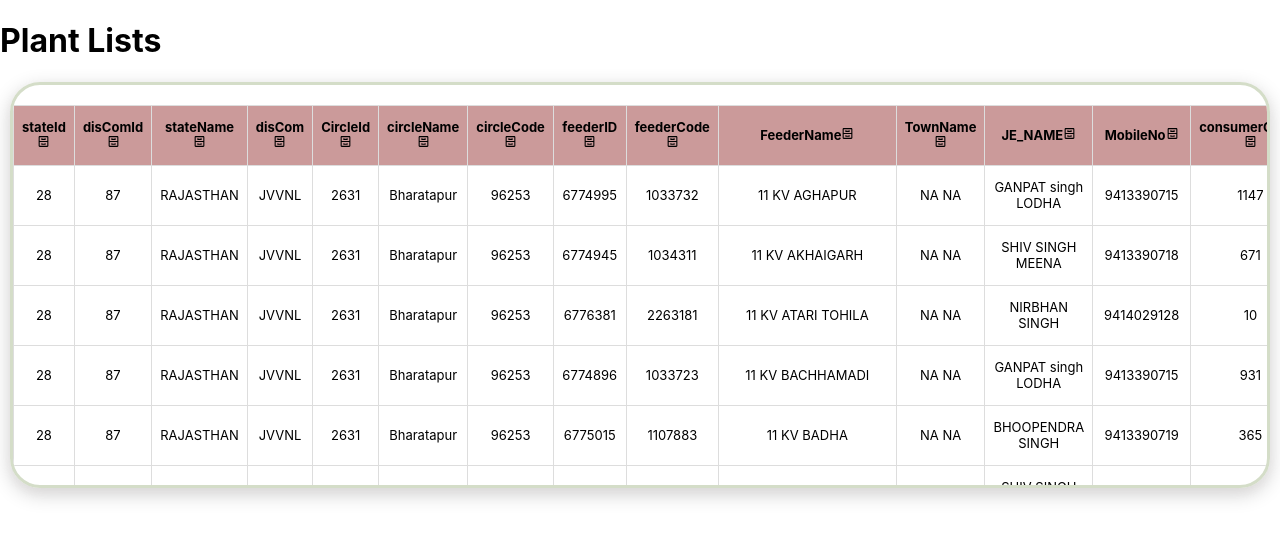
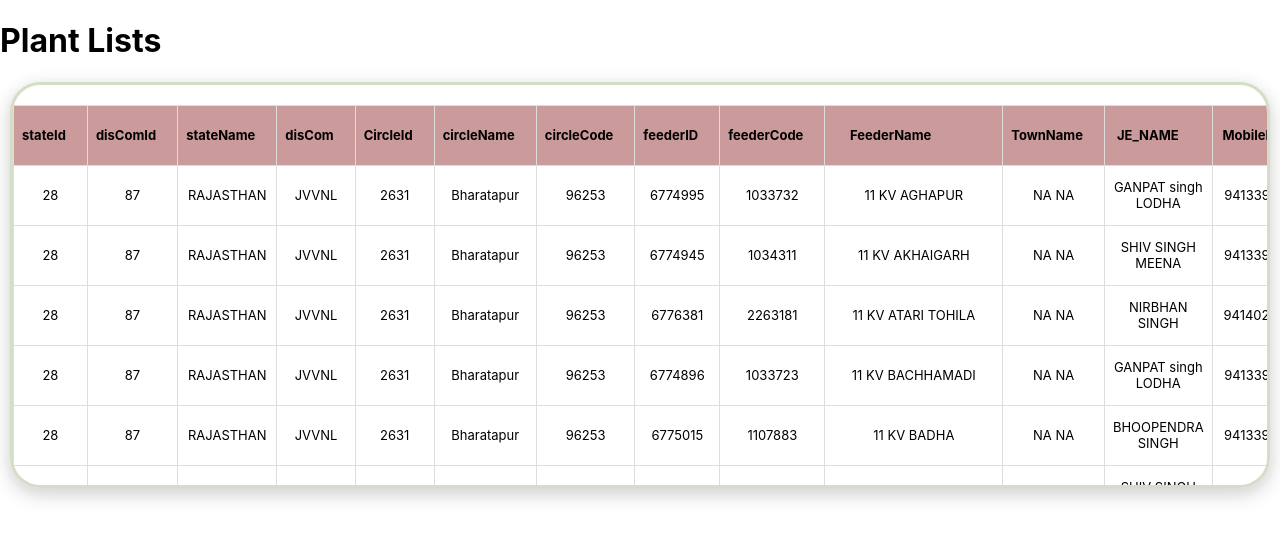
Before and after one commit to jagdish4501/react_dynamic_table, a React (Create React App) app: page / in a window 1280 px wide. Shown: the top 538 px of the page. Built offline with nearby package versions, Linux system fonts and the light colour scheme.

Commit message:
all function working in best way

```diff
--- a/src/Prompt.js
+++ b/src/Prompt.js
@@ -32,7 +32,7 @@ const Prompt = ({ states, data, setData, setClicketColumn }) => {
             setClicketColumn(null)
             updatedData = data.filter(item => {
                 for (const key in item) {
-                    if (key === column && item[key] === value) {
+                    if (key === column && item[key].toString() === value) {
                         return true;
                     }
                 }
--- a/src/Table.js
+++ b/src/Table.js
@@ -17,7 +17,7 @@ const DynamicTable = ({ data }) => {
     };
     const handlePopUpControl = (column) => {
         const arr = colum_data(column)
-        setStates(arr);
+        setStates(arr)
         setSortedData(data)
         clickedColumn === column ? setClickedColumn(null) : setClickedColumn(column);
     };
@@ -71,9 +71,6 @@ const DynamicTable = ({ data }) => {
     }, [clickedColumn]);
     //***************************
 
-    //on component updatedData
-
-    //************ */
 
 
     return (
@@ -82,12 +79,19 @@ const DynamicTable = ({ data }) => {
 
                 <tr className="fixed-header">
                     {columns.map((column) => (
-                        <th key={column}>
-                            <span onClick={() => handleSortOnClick(column)} >{column}</span>
-                            <BiCabinet onClick={() => handlePopUpControl(column)} />
-                            {sortColumn === column && order === 'asc' && <AiOutlineArrowUp />}
-                            {sortColumn === column && order === 'desc' && <AiOutlineArrowDown />}
-                            {clickedColumn != null && clickedColumn === column && <Prompt states={states} data={sortedData} setData={setSortedData} setClicketColumn={setClickedColumn} />}
+                        <th key={column} className="table-header">
+                            <div style={{ display: 'flex', justifyContent: 'space-around' }}>
+                                <span onClick={() => handleSortOnClick(column)} >
+                                    {column}
+
+                                </span>
+                                {sortColumn === column && order === 'asc' && <AiOutlineArrowUp />}
+                                {sortColumn === column && order === 'desc' && <AiOutlineArrowDown />}
+                                <span className="popup-container">
+                                    <BiCabinet onClick={() => handlePopUpControl(column)} />
+                                </span>
+                                {clickedColumn != null && clickedColumn === column && <Prompt states={states} data={sortedData} setData={setSortedData} setClicketColumn={setClickedColumn} />}
+                            </div>
                         </th>
 
                     ))}
--- a/src/css/Table.css
+++ b/src/css/Table.css
@@ -7,13 +7,15 @@
 .dynamic-table tr{
   height: 60px;
 }
-
-.dynamic-table th{
+.table-header {
+  position: relative;
   padding: 8px;
   text-align: center;
   border: 1px solid #ddd;
   font-size: small;
 }
+
+
 .dynamic-table td {
   padding: 8px;
   text-align: center;
@@ -21,12 +23,19 @@
   font-size: small;
 }
 
-.dynamic-table th {
-  position: relative;
-  cursor: pointer;
-}
 .fixed-header{
   position: sticky;
   top: 0;
   background-color: #cb9a9a;
 }
+
+.popup-container {
+  opacity: 0;
+  /* pointer-events: none; */
+}
+
+
+.table-header:hover .popup-container {
+  opacity: 1;
+  /* pointer-events: auto; */
+}
```
